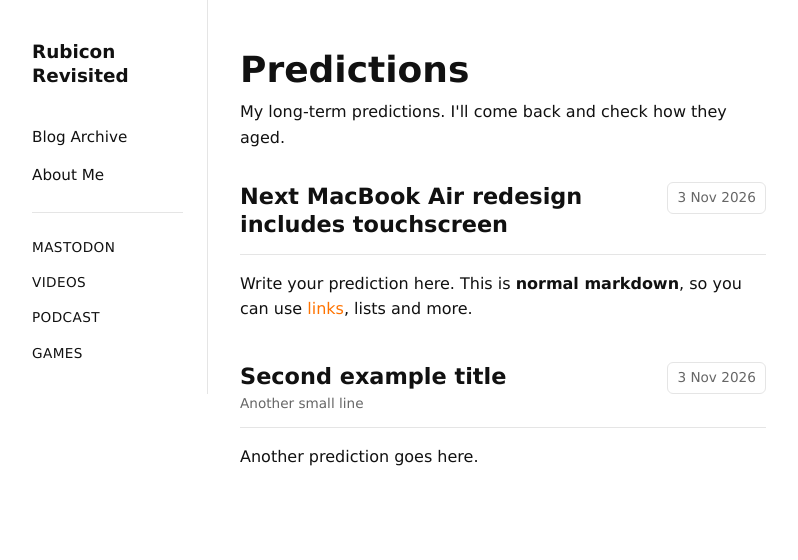
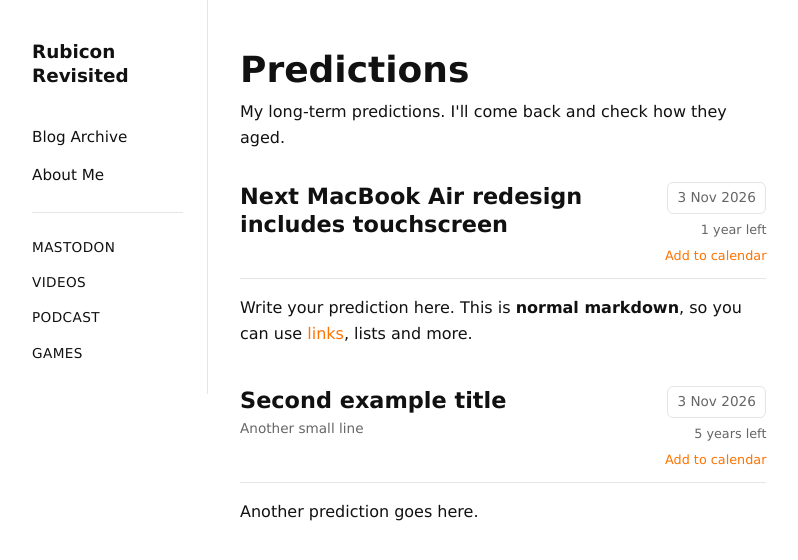
Before and after one commit to StepanJiri/stepankarasek.github.io, a Jekyll site: the page built from predictions.md, in a window 1280 px wide. Shown: the top 560 px of the page, without its empty margins (152-950 px from the left). Built offline with Jekyll 4.4.1, drawn with Linux system fonts in a browser that asks for light colours; part of the change alters nothing that is shown.

Commit message:
Update predictions.md

```diff
--- a/predictions.md
+++ b/predictions.md
@@ -12,20 +12,26 @@ hide_rss: true
 <!--
 HOW TO ADD A PREDICTION: copy one whole <div class="prediction"> ... </div> block below,
 paste it above or below the others, then change:
+  - data-date="YYYY-MM-DD" on the first line: the day you want to check it.
+    This turns on the countdown and the "Add to calendar" button.
+    Delete data-date if you want neither.
   - the title (inside <h2>)
   - the small text (inside <p class="prediction-sub">)
-  - the date (inside <span class="prediction-date">)
+  - the box on the right (inside <span class="prediction-date">). Any text works,
+    or delete the whole <span> if you don't want a box.
   - the text under it. Write it as normal markdown (bold, links, lists all work).
 Keep the blank lines around the text, and keep markdown="1" on the inner div.
 -->
 
-<div class="prediction">
+<div class="prediction" data-date="2027-11-03">
   <div class="prediction-head">
     <div class="prediction-titles">
       <h2>Next MacBook Air redesign includes touchscreen</h2>
       <p class="prediction-sub"></p>
     </div>
-    <span class="prediction-date">3 Nov 2026</span>
+    <div class="prediction-side">
+      <span class="prediction-date">3 Nov 2026</span>
+    </div>
   </div>
   <div class="prediction-body" markdown="1">
 
@@ -34,13 +40,15 @@ Write your prediction here. This is **normal markdown**, so you can use [links](
   </div>
 </div>
 
-<div class="prediction">
+<div class="prediction" data-date="2031-11-03">
   <div class="prediction-head">
     <div class="prediction-titles">
       <h2>Second example title</h2>
       <p class="prediction-sub">Another small line</p>
     </div>
-    <span class="prediction-date">3 Nov 2026</span>
+    <div class="prediction-side">
+      <span class="prediction-date">3 Nov 2026</span>
+    </div>
   </div>
   <div class="prediction-body" markdown="1">
 
@@ -48,3 +56,96 @@ Another prediction goes here.
 
   </div>
 </div>
+
+<script>
+(function () {
+  function pad(n) { return (n < 10 ? '0' : '') + n; }
+
+  function countdown(target) {
+    var now = new Date();
+    var today = new Date(now.getFullYear(), now.getMonth(), now.getDate());
+    if (target.getTime() === today.getTime()) return 'Check it today';
+    if (target < today) return 'Time to check it';
+    var y = target.getFullYear() - today.getFullYear();
+    var m = target.getMonth() - today.getMonth();
+    var d = target.getDate() - today.getDate();
+    if (d < 0) {
+      m--;
+      d += new Date(target.getFullYear(), target.getMonth(), 0).getDate();
+    }
+    if (m < 0) { y--; m += 12; }
+    var parts = [];
+    if (y > 0) parts.push(y + (y === 1 ? ' year' : ' years'));
+    if (m > 0) parts.push(m + (m === 1 ? ' month' : ' months'));
+    if (y === 0 && d > 0) parts.push(d + (d === 1 ? ' day' : ' days'));
+    return parts.slice(0, 2).join(', ') + ' left';
+  }
+
+  function icsText(s) {
+    return String(s).replace(/\\/g, '\\\\').replace(/;/g, '\\;').replace(/,/g, '\\,').replace(/\r?\n/g, '\\n');
+  }
+
+  function icsDate(dt) {
+    return dt.getFullYear() + pad(dt.getMonth() + 1) + pad(dt.getDate());
+  }
+
+  function calendarHref(title, target) {
+    var next = new Date(target.getFullYear(), target.getMonth(), target.getDate() + 1);
+    var now = new Date();
+    var stamp = now.getUTCFullYear() + pad(now.getUTCMonth() + 1) + pad(now.getUTCDate()) + 'T' +
+      pad(now.getUTCHours()) + pad(now.getUTCMinutes()) + pad(now.getUTCSeconds()) + 'Z';
+    var lines = [
+      'BEGIN:VCALENDAR',
+      'VERSION:2.0',
+      'PRODID:-//Rubicon Revisited//Predictions//EN',
+      'BEGIN:VEVENT',
+      'UID:' + icsDate(target) + '-' + Math.abs(hash(title)) + '@rubiconrevisited.com',
+      'DTSTAMP:' + stamp,
+      'DTSTART;VALUE=DATE:' + icsDate(target),
+      'DTEND;VALUE=DATE:' + icsDate(next),
+      'SUMMARY:' + icsText('Check my prediction: ' + title),
+      'DESCRIPTION:' + icsText('https://rubiconrevisited.com/predictions/'),
+      'END:VEVENT',
+      'END:VCALENDAR'
+    ];
+    return 'data:text/calendar;charset=utf-8,' + encodeURIComponent(lines.join('\r\n'));
+  }
+
+  function hash(s) {
+    var h = 0;
+    for (var i = 0; i < s.length; i++) { h = ((h << 5) - h + s.charCodeAt(i)) | 0; }
+    return h;
+  }
+
+  document.querySelectorAll('.prediction[data-date]').forEach(function (el) {
+    var parts = el.getAttribute('data-date').split('-');
+    if (parts.length !== 3) return;
+    var target = new Date(+parts[0], +parts[1] - 1, +parts[2]);
+    if (isNaN(target.getTime())) return;
+
+    var head = el.querySelector('.prediction-head');
+    var side = el.querySelector('.prediction-side');
+    if (!head) return;
+    if (!side) {
+      side = document.createElement('div');
+      side.className = 'prediction-side';
+      head.appendChild(side);
+    }
+
+    var title = (el.querySelector('h2') || {}).textContent || 'Prediction';
+    title = title.trim();
+
+    var count = document.createElement('span');
+    count.className = 'prediction-countdown';
+    count.textContent = countdown(target);
+    side.appendChild(count);
+
+    var cal = document.createElement('a');
+    cal.className = 'prediction-cal';
+    cal.href = calendarHref(title, target);
+    cal.download = 'prediction-' + icsDate(target) + '.ics';
+    cal.textContent = 'Add to calendar';
+    side.appendChild(cal);
+  });
+})();
+</script>
```
